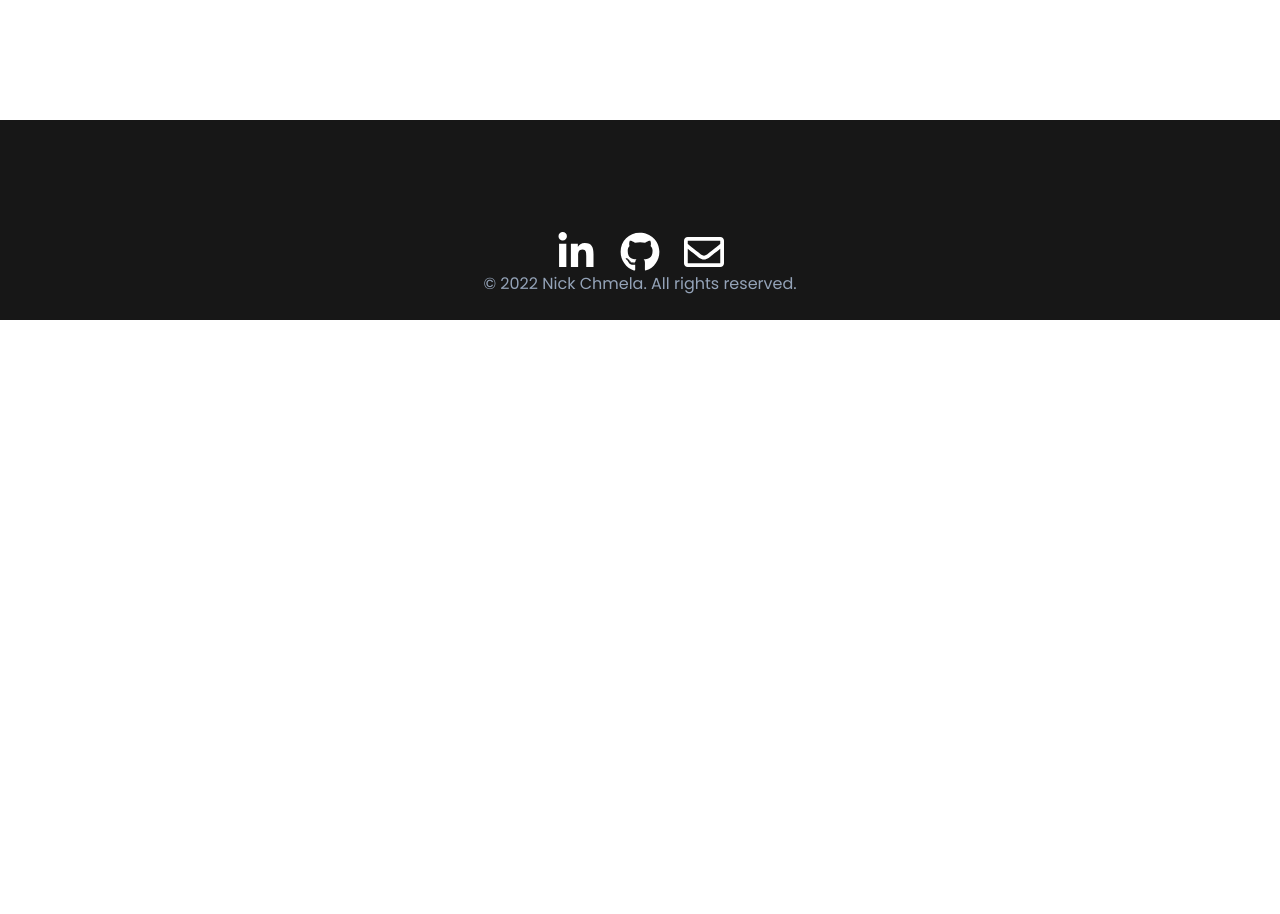
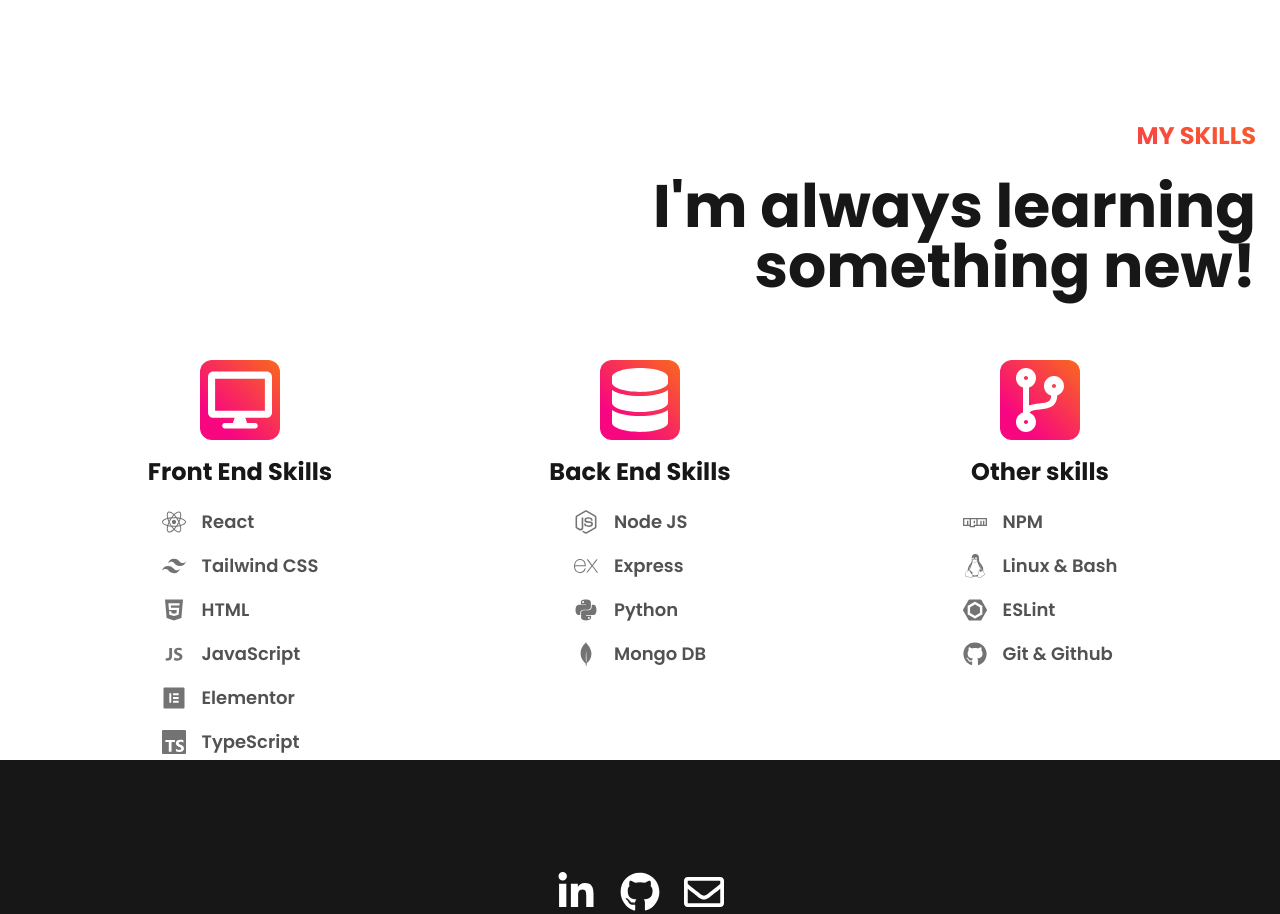
Before and after one commit to chmelan/personal-portfolio-redux, a Next.js app: page / in a window 1280 px wide. Shown: the part 1880-2794 px from the top of the page. Before the commit the page ends 2200 px from the top, so only its background shows below. Built offline with nearby package versions, Linux system fonts and the light colour scheme.

Commit message:
added skills

```diff
--- /dev/null
+++ b/components/Skill.tsx
@@ -0,0 +1,15 @@
+import { IconType } from 'react-icons'
+
+interface SkillTypes {
+  name: string
+  Icon: IconType
+}
+
+export default function Skills({ name, Icon }: SkillTypes) {
+  return (
+    <li className="flex items-center gap-4  p-1" key={name}>
+      <Icon className="h-6 w-6 fill-neutral-500" />
+      <h3 className=" text-lg font-semibold text-neutral-600">{name}</h3>
+    </li>
+  )
+}
--- a/components/Skills.tsx
+++ b/components/Skills.tsx
@@ -10,111 +10,103 @@ import {
   FaDesktop,
   FaCodeBranch,
   FaLinux,
-} from "react-icons/fa";
+} from 'react-icons/fa'
 import {
   SiTailwindcss,
   SiEslint,
   SiMongodb,
   SiExpress,
   SiTypescript,
-} from "react-icons/si";
-import { DiJavascript1 } from "react-icons/di";
+} from 'react-icons/si'
+import { DiJavascript1 } from 'react-icons/di'
+import Skill from './Skill'
 
 const frontEndSkills = [
   {
-    name: "React",
-    color: "fill-[#7fd8f8]",
+    name: 'React',
+    color: 'fill-[#7fd8f8]',
     Icon: FaReact,
   },
   {
-    name: "Tailwind CSS",
-    color: "fill-[#15b8c5]",
+    name: 'Tailwind CSS',
+    color: 'fill-[#15b8c5]',
     Icon: SiTailwindcss,
   },
   {
-    name: "HTML",
-    color: "fill-[#f75421]",
+    name: 'HTML',
+    color: 'fill-[#f75421]',
     Icon: FaHtml5,
   },
 
   {
-    name: "JavaScript",
-    color: "fill-[#e5ca55]",
+    name: 'JavaScript',
+    color: 'fill-[#e5ca55]',
     Icon: DiJavascript1,
   },
   {
-    name: "Elementor",
-    color: "fill-[#cf315f]",
+    name: 'Elementor',
+    color: 'fill-[#cf315f]',
     Icon: FaElementor,
   },
-  // {
-  //   name: "TypeScript",
-  //   color: "fill-[#3178c6]",
-  //   icon: SiTypescript,
-  // },
-];
+  {
+    name: 'TypeScript',
+    color: 'fill-[#3178c6]',
+    Icon: SiTypescript,
+  },
+]
 
 const backEndSkills = [
   {
-    name: "Node JS",
-    color: "fill-[#679e63]",
+    name: 'Node JS',
+    color: 'fill-[#679e63]',
     Icon: FaNodeJs,
   },
   {
-    name: "Express",
-    color: "fill-[#000000]",
+    name: 'Express',
+    color: 'fill-[#000000]',
     Icon: SiExpress,
   },
   {
-    name: "Python",
-    color: "fill-[#3276ae]",
+    name: 'Python',
+    color: 'fill-[#3276ae]',
     Icon: FaPython,
   },
   {
-    name: "Mongo DB",
-    color: "fill-[#569134]",
+    name: 'Mongo DB',
+    color: 'fill-[#569134]',
     Icon: SiMongodb,
   },
-];
+]
 
 const otherSkills = [
   {
-    name: "NPM",
-    color: "fill-[#b80303]",
+    name: 'NPM',
+    color: 'fill-[#b80303]',
     Icon: FaNpm,
   },
   {
-    name: "Linux & Bash",
-    color: "fill-[#000000]",
+    name: 'Linux & Bash',
+    color: 'fill-[#000000]',
     Icon: FaLinux,
   },
   {
-    name: "ESLint",
-    color: "fill-[#482fbd]",
+    name: 'ESLint',
+    color: 'fill-[#482fbd]',
     Icon: SiEslint,
   },
   {
-    name: "Git & Github",
-    color: "fill-[#000000]",
+    name: 'Git & Github',
+    color: 'fill-[#000000]',
     Icon: FaGithub,
   },
-];
-
-const Skill = ({ skill }) => {
-  return (
-    <li className="flex items-center gap-4  p-1" key={skill.name}>
-      <skill.Icon className="fill-neutral-500 w-6 h-6" />
-      <h3 className=" text-lg text-neutral-600 font-semibold">{skill.name}</h3>
-    </li>
-  );
-};
+]
 
 export default function Skills() {
   return (
-    <div className="max-w-screen-xl mx-auto w-full px-6 display flex flex-col items-end gap-16">
+    <div className="display mx-auto flex w-full max-w-screen-xl flex-col items-end gap-16 px-6">
       {/* Content */}
-      <div className="max-w-2xl lg:text-right flex flex-col gap-6">
-        <h2 className="text-2xl text-neutral-500 font-bold  text-gradient">
+      <div className="flex max-w-2xl flex-col gap-6 lg:text-right">
+        <h2 className="text-gradient text-2xl font-bold  text-neutral-500">
           MY SKILLS
         </h2>
         <p className=" text-6xl font-bold text-neutral-900 ">
@@ -122,12 +114,12 @@ export default function Skills() {
         </p>
       </div>
 
-      <div className="max-w-screen-xl mx-auto w-full px-6">
-        <ul className="grid lg:grid-cols-3 md:grid-cols-2 gap-4 ">
+      <div className="mx-auto w-full max-w-screen-xl px-6">
+        <ul className="grid gap-4 md:grid-cols-2 lg:grid-cols-3 ">
           <li className="flex flex-col items-center gap-4">
-            <FaDesktop className="fill-white w-20 h-20 gradient-background p-2 rounded-xl" />
+            <FaDesktop className="gradient-background h-20 w-20 rounded-xl fill-white p-2" />
 
-            <h3 className="text-2xl text-neutral-900 font-bold">
+            <h3 className="text-2xl font-bold text-neutral-900">
               Front End Skills
             </h3>
 
@@ -137,15 +129,15 @@ export default function Skills() {
             </p> */}
             <ul className="flex flex-col gap-2 ">
               {frontEndSkills.map((skill) => {
-                return <Skill skill={skill} />;
+                return <Skill name={skill.name} Icon={skill.Icon} />
               })}
             </ul>
           </li>
 
-          <li className="flex flex-col gap-4 items-center">
-            <FaDatabase className="fill-white w-20 h-20 gradient-background p-2 rounded-xl " />
+          <li className="flex flex-col items-center gap-4">
+            <FaDatabase className="gradient-background h-20 w-20 rounded-xl fill-white p-2 " />
 
-            <h3 className="text-2xl text-neutral-900 font-bold">
+            <h3 className="text-2xl font-bold text-neutral-900">
               Back End Skills
             </h3>
             {/*
@@ -155,21 +147,15 @@ export default function Skills() {
             </p> */}
             <ul className="flex flex-col gap-2 ">
               {backEndSkills.map((skill) => {
-                return <Skill skill={skill} />;
+                return <Skill name={skill.name} Icon={skill.Icon} />
               })}
             </ul>
           </li>
 
-          <li className="flex flex-col gap-4 items-center">
-            <FaCodeBranch className="fill-white w-20 h-20 gradient-background p-2 rounded-xl" />
-            <h3 className="text-2xl text-neutral-900 font-bold">
-              <a
-                href="https://clairglobal.com/"
-                target="_blank"
-                rel="noreferrer"
-              >
-                Other skills
-              </a>
+          <li className="flex flex-col items-center gap-4">
+            <FaCodeBranch className="gradient-background h-20 w-20 rounded-xl fill-white p-2" />
+            <h3 className="text-2xl font-bold text-neutral-900">
+              Other skills
             </h3>
 
             {/* <p className="text-base  text-neutral-400  ">
@@ -179,12 +165,12 @@ export default function Skills() {
             </p> */}
             <ul className="flex flex-col gap-2 ">
               {otherSkills.map((skill) => {
-                return <Skill skill={skill} />;
+                return <Skill name={skill.name} Icon={skill.Icon} />
               })}
             </ul>
           </li>
         </ul>
       </div>
     </div>
-  );
+  )
 }
--- a/pages/Home.tsx
+++ /dev/null
@@ -1,17 +0,0 @@
-import Skills from "../components/Skills";
-import FooterCTA from "../components/FooterCTA";
-import HomeHero from "../components/HomeHero";
-import HomeAbout from "../components/HomeAbout";
-import FeaturedProjects from "../components/FeaturedProjects";
-
-export default function Home() {
-  return (
-    <main>
-      <HomeHero />
-      <FeaturedProjects id="projects" />
-      <HomeAbout />
-      <Skills />
-      <FooterCTA />
-    </main>
-  );
-}
--- a/styles/globals.css
+++ b/styles/globals.css
@@ -5,6 +5,10 @@
 @tailwind utilities;
 
 /* Random Colors */
+
+html {
+  scroll-behavior: smooth;
+}
 
 @layer components {
   @keyframes shift {
```
Also changed, not shown: pages/index.tsx (+4 -5 lines).
